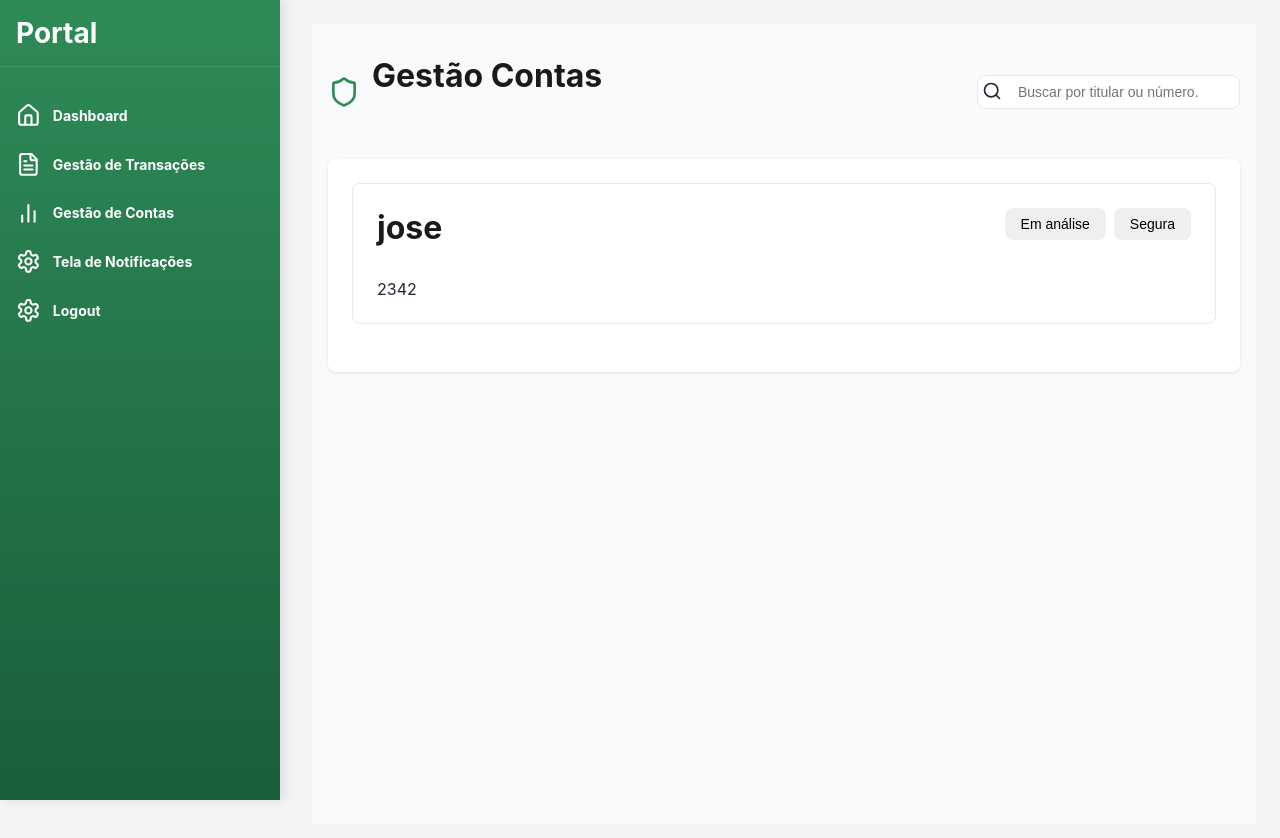
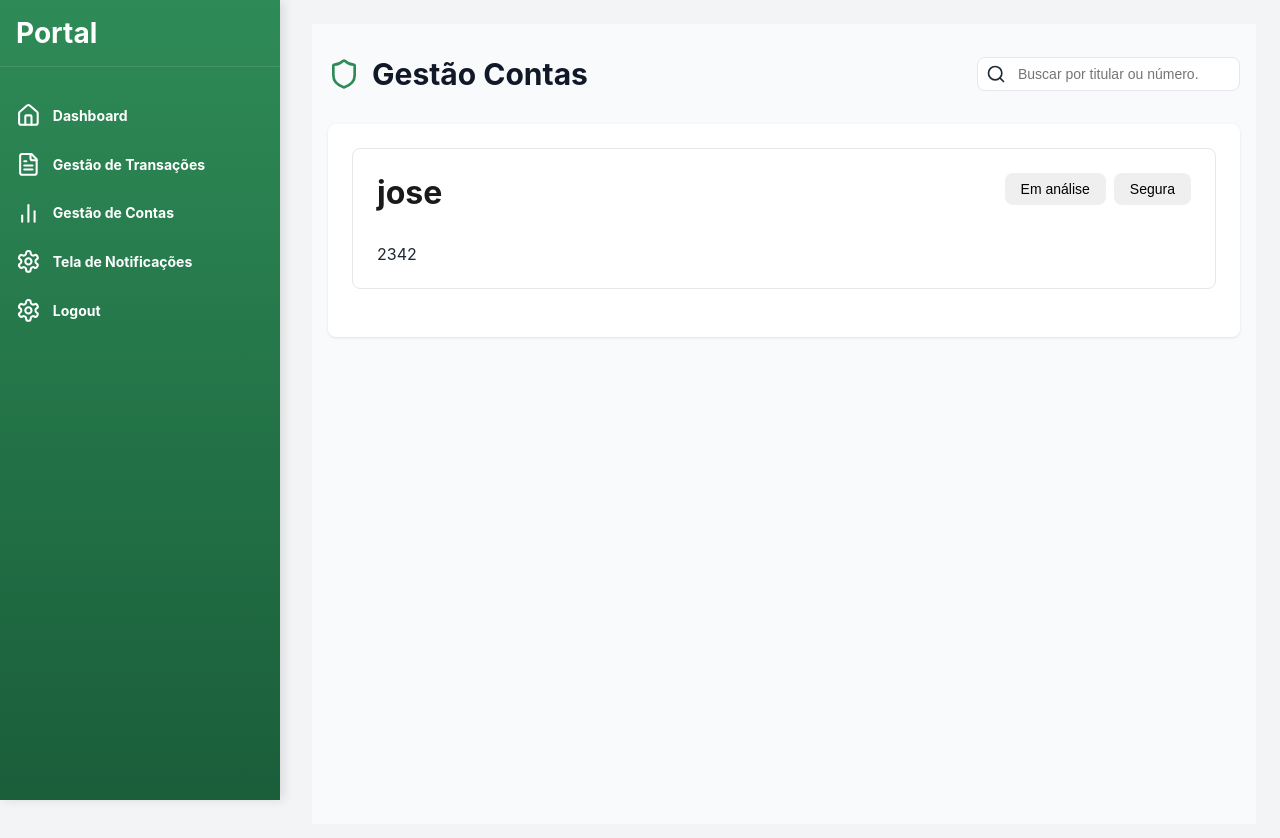
Before and after one commit to RusthenRonald2006/Portal-de-analise-em-anomalias-transacionais, a React (Create React App) app in the folder detec-anomalias/: page /gestaocontas in a window 1280 px wide. Shown: the top 838 px of the page. Built offline with nearby package versions, Linux system fonts and the light colour scheme; the HTML template or start-up script is replaced by a standard one.

Commit message:
removendo margem da div

```diff
--- a/detec-anomalias/src/components/Pages/GestaoContas.js
+++ b/detec-anomalias/src/components/Pages/GestaoContas.js
@@ -54,7 +54,7 @@ function GestaoContas(){
                         <div className={styles.header}>
                             <div className={styles.header_title}>
                                 <Shield className={styles.title_icon} />
-                                <h1>Gestão Contas</h1>
+                                <h1 className={styles.title}>Gestão Contas</h1>
                             </div>
                             <div className={styles.header_search}>
                                 <input type="text"
--- a/detec-anomalias/src/components/Pages/GestaoContas.module.css
+++ b/detec-anomalias/src/components/Pages/GestaoContas.module.css
@@ -66,6 +66,12 @@
     align-items: center;
     gap: 0.75rem;
 }
+.title{
+    font-size: 1.875rem;
+    font-weight: bold;
+    color: #111827;
+    margin: 0;
+}
 .title_icon{
     width: 2rem;
     height: 2rem;
@@ -83,7 +89,7 @@
 .search_icon{
     position: absolute;
     top: 20%;
-    left: 0.95rem;
+    left: 1.20rem;
     transform: translate(-50%);
     width: 1.25rem;
     height: 1.25rem;
```
